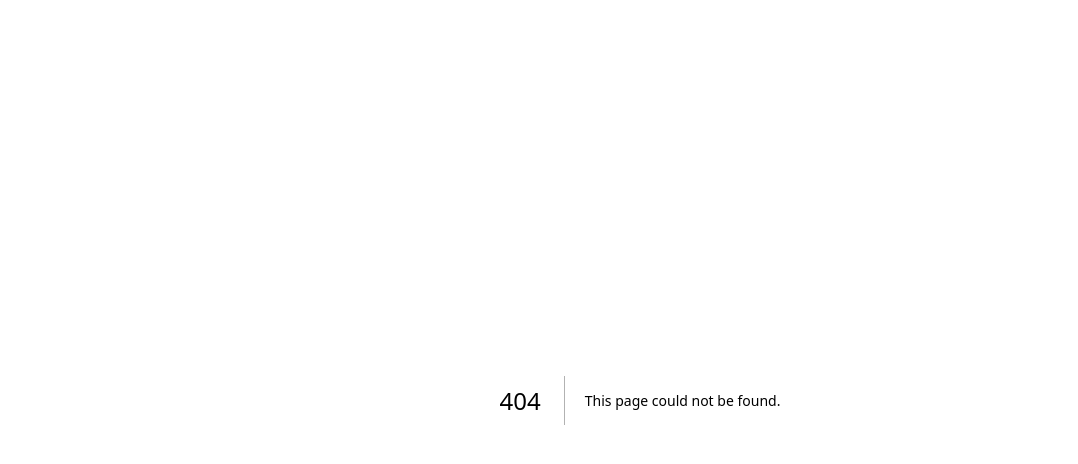
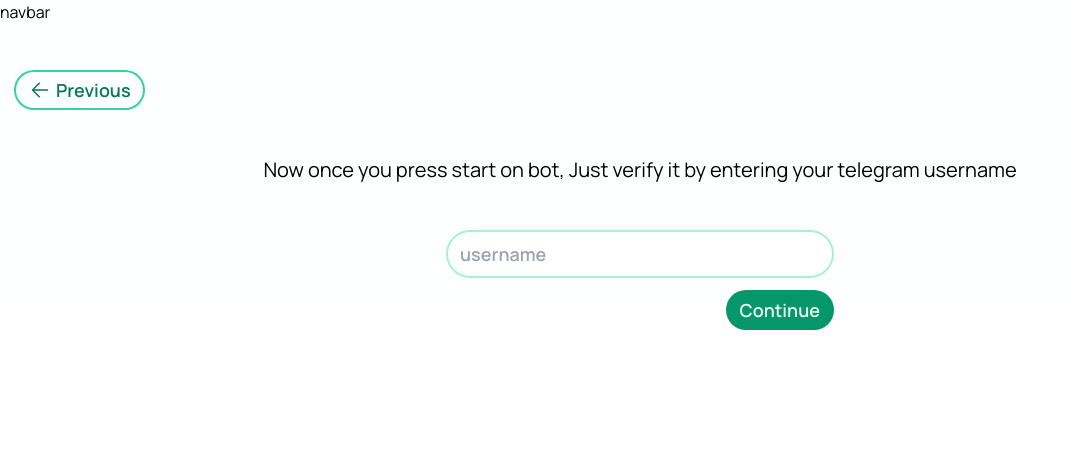
Before and after one commit to pushkarydv/anomm, a Next.js app: page /register/verify in a window 1280 px wide. Before the commit this address had no page. Shown: the top 464 px of the page, without its empty margins (0-1078 px from the left). Built offline with nearby package versions, Linux system fonts and the light colour scheme.

Commit message:
Form connect with api

```diff
--- a/app/register/page.js
+++ b/app/register/page.js
@@ -1,22 +1,9 @@
-"use client";
-import axios from "axios";
-import React, { useRef } from "react";
+import Link from "next/link";
+import React from "react";
 import { ARROW_LEFT } from "../../components/svgs";
 export default function Page() {
-  const username = useRef();
-
-  function botRegister(e) {
-    e.preventDefault();
-
-    if (username.current.value != "" && username.current.value != undefined) {
-      console.log(username.current.value);
-      // axios.post("api/bot/register", {
-      //   username: username.current.value,
-      // });
-    }
-  }
   return (
-    <div className="bg-emerald-50/5">
+    <main className="bg-emerald-50/5">
       <div className="navbar">navbar</div>
       <div className="flex flex-col md:flex-row my-12 w-[95%] md:w-[85%] lg:w-[75%] mx-auto min-h-[80vh] items-center gap-8 sm:gap-4 shrink-0">
         <div className="w-full md:w-1/2 flex flex-col gap-2">
@@ -42,9 +29,12 @@
           <div className="mt-4 font-regular text-base">
             Completed above steps ?
           </div>
-          <button className="transition-all font-semibold text-lg w-fit py-2 px-4 rounded-full text-emerald-900 bg-emerald-200 active:scale-90">
+          <Link
+            className="transition-all font-semibold text-lg w-fit py-2 px-4 rounded-full text-emerald-900 bg-emerald-200 active:scale-90"
+            href={"/register/verify"}
+          >
             Continue
-          </button>
+          </Link>
         </div>
         <div className="w-full md:w-1/2">
           <div className="w-[90%] sm:w-96 mx-auto min-h-[70vh] rounded-2xl relative bg-black/80">
@@ -67,16 +57,6 @@
           </div>
         </div>
       </div>
-      {/* <form onSubmit={(e) => botRegister(e)}>
-        <input
-          type="text"
-          name="username"
-          id="username"
-          placeholder="username"
-          ref={username}
-        />
-        <button type="submit">Proceed</button>
-      </form> */}
-    </div>
+    </main>
   );
 }
--- /dev/null
+++ b/app/register/verify/page.js
@@ -0,0 +1,88 @@
+"use client";
+import axios from "axios";
+import Link from "next/link";
+import React, { useRef, useState } from "react";
+import { ARROW_LEFT } from "../../../components/svgs";
+
+export default function Page() {
+  const username = useRef();
+  const [processing, setProcessing] = useState(false);
+  const [user, setUser] = useState(null);
+  function botRegister(e) {
+    e.preventDefault();
+
+    if (username.current.value != "" && username.current.value != undefined) {
+      setProcessing(true);
+      console.log(username.current.value);
+      axios
+        .post("/api/bot/register", {
+          username: username.current.value,
+        })
+        .then((res) => {
+          console.log(res.data);
+        })
+        .catch((err) => {
+          alert(err.response.data.error);
+        })
+        .finally(() => {
+          setProcessing(false);
+        });
+    }
+  }
+  return (
+    <main className="bg-emerald-50/5">
+      <div className="navbar">navbar</div>
+      <div className="my-12 px-4">
+        <Link
+          className="transition-all font-semibold text-lg w-fit py-1 px-3 mb-4 rounded-full text-emerald-700 ring-2 ring-emerald-400 active:scale-90 flex flex-row gap-1 justify-center items-center"
+          href={"/register"}
+        >
+          <ARROW_LEFT className="w-6" /> Previous
+        </Link>
+        <div className="mt-12 text-xl text-justify sm:text-center">
+          Now once you press start on bot, Just verify it by entering your
+          telegram username
+        </div>
+        <div className="transition-all w-full sm:w-96 mx-auto my-8 py-4 text-center">
+          {/* only show form if not processign and no user data return from api */}
+          {!processing && user == null && (
+            <form
+              onSubmit={(e) => botRegister(e)}
+              className="w-full transition-all"
+            >
+              <input
+                type="text"
+                name="username"
+                id="username"
+                placeholder="username"
+                min={1}
+                max={200}
+                required={true}
+                ref={username}
+                className="transition-all font-semibold text-lg w-full py-2 px-3 mb-4 rounded-full text-emerald-700 outline-none ring-2 ring-emerald-200 focus:ring-emerald-400"
+                autoComplete="off"
+              />
+              <button
+                type="submit"
+                className="transition-all font-semibold text-lg w-fit py-1 px-3 rounded-full text-emerald-50 ring-2 ring-emerald-600 bg-emerald-600 active:scale-90 float-right"
+              >
+                Continue
+              </button>
+            </form>
+          )}
+          {/* In case of processing show loader */}
+          {processing && (
+            <>
+              <div className="loader w-32 mx-auto bg-emerald-200 rounded-full relative h-2 overflow-hidden">
+                <div className="loader-inner absolute h-2 bg-emerald-500 rounded-full"></div>
+              </div>
+              <div className="font-semibold text-slate-600 pt-4">
+                Please wait we are checking data on server
+              </div>
+            </>
+          )}
+        </div>
+      </div>
+    </main>
+  );
+}
--- a/pages/api/bot/register.js
+++ b/pages/api/bot/register.js
@@ -24,25 +24,26 @@
                 "Hello, Welcome to Anomm.\nThis is a free service to deliver anonymous messages directly to your telegram via a bot to make you a friendly experience of chat based interface.\n\nManage Your account here: https://anomm.vercel.app/dashbaord"
               )}`
             );
-            res.status(200).send({ sent: respond_to_user.data?.ok });
+            res.status(200).send({
+              sent: respond_to_user.data?.ok,
+              user: respond_to_user.data?.result?.chat,
+            });
             noMatchFlag = false;
             break;
           }
         }
         if (noMatchFlag) {
           res.status(400).send({
-            error:
-              "sorry your username was not connected to bot please connect by going to bot and pressing start buttor, or else what you can do is type /start in bot",
+            error: "Please first press start button on anomm telegram bot",
           });
         }
       } catch {
         res.status(400).send({
-          error:
-            "sorry your username was not connected to bot please connect by going to bot and pressing start buttor, or else what you can do is type /start in bot",
+          error: "Please first press start button on anomm telegram bot",
         });
       }
     } else {
-      res.status(400).send({ error: "username not in query" });
+      res.status(400).send({ error: "username not in body" });
     }
   } else {
     res.status(400).send({ error: "method not allowed" });
--- a/styles/custom.css
+++ b/styles/custom.css
@@ -1,3 +1,26 @@
-/* Custom Animations */
-
-/* Custom Scrollbar */
+.loader-inner {
+  width: 1rem;
+  animation: inner-loader-move 2s ease infinite,
+    loader-width-change 2s ease infinite;
+}
+@keyframes inner-loader-move {
+  0% {
+    left: 0;
+  }
+  100% {
+    left: 100%;
+  }
+}
+@keyframes loader-width-change {
+  0%,
+  100% {
+    width: 0;
+  }
+  30% {
+    width: 50%;
+  }
+  60% {
+    width: 30%;
+  }
+}
+/* TODO: Custom Scrollbar */
```
